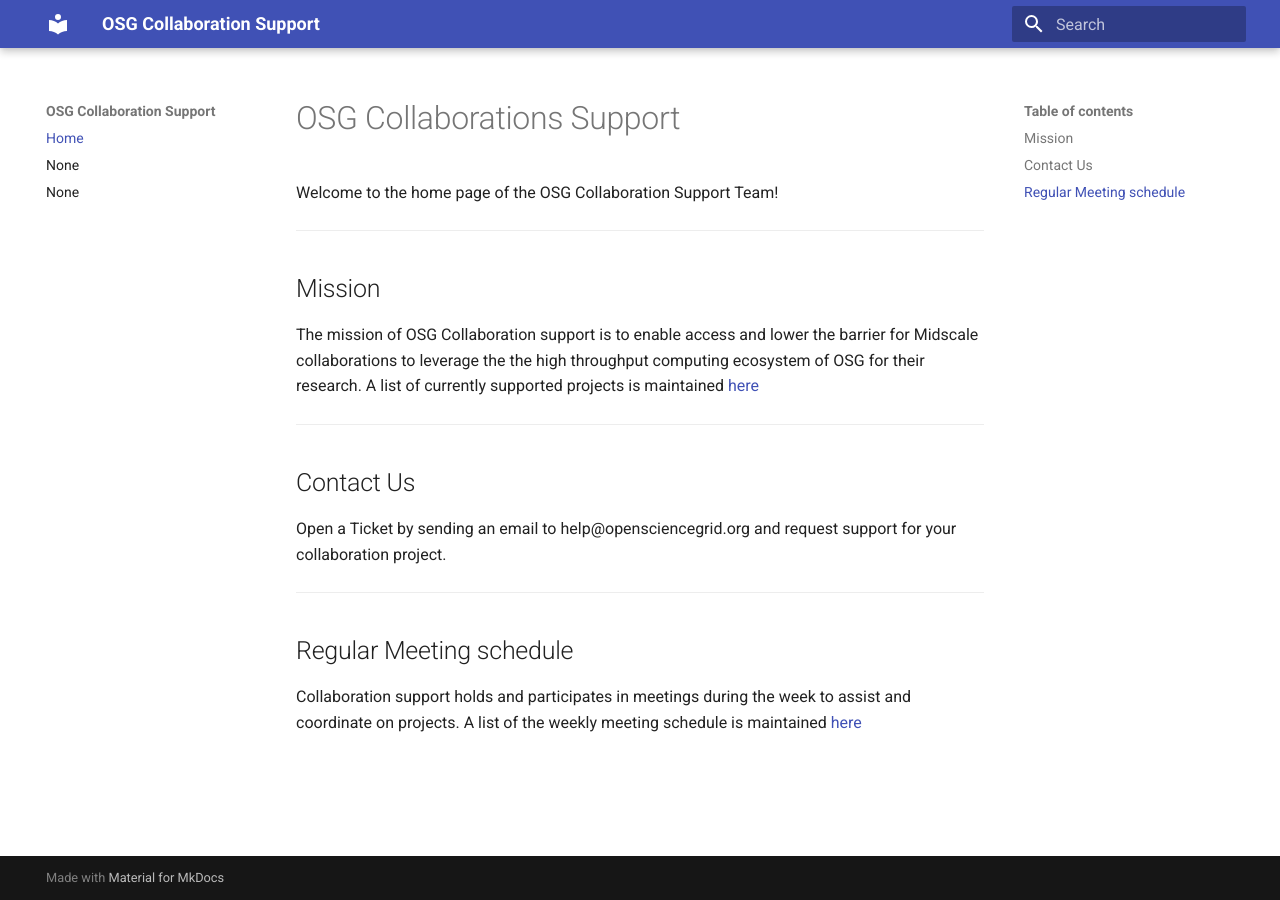
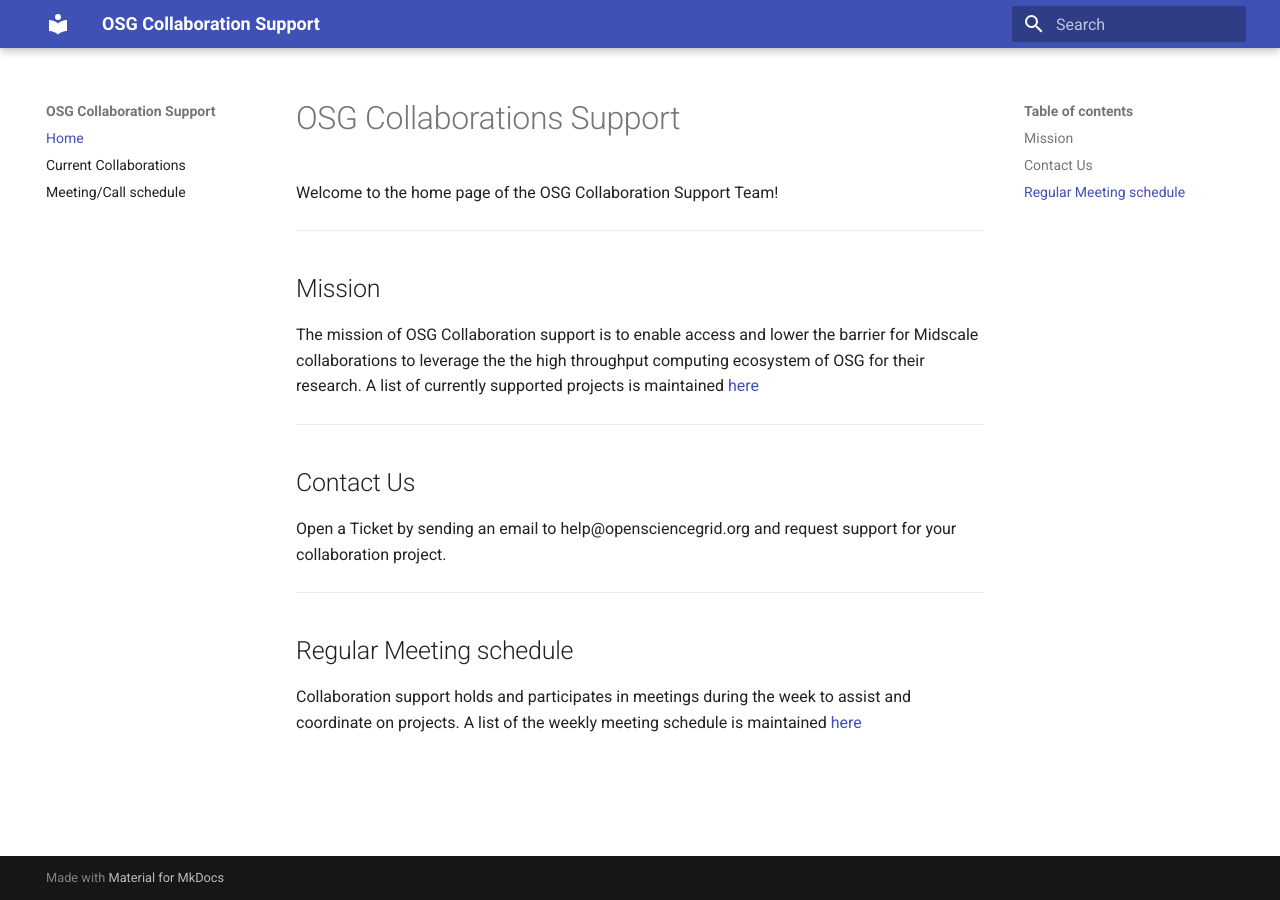
Before and after one commit to osg-htc/collaboration-support, an MkDocs documentation site: the page built from docs/index.md, in a window 1280 px wide. Built offline with MkDocs 1.6.1 and Material for MkDocs 9.7.7, drawn with Linux system fonts in a browser that asks for light colours; old or Windows-style settings are respelled for this version of MkDocs.

Commit message:
update mkdocs

```diff
--- a/mkdocs.yml
+++ b/mkdocs.yml
@@ -6,8 +6,8 @@
 
 pages:
   - Home: 'index.md'
-  - Current Collaborations
-  - Meeting/Call schedule
+  - Current Collaborations: 'projects/project-list.md'
+  - Meeting/Call schedule: 'misc/meeting-schedule.md'
 
 markdown_extensions:
   - admonition
```
